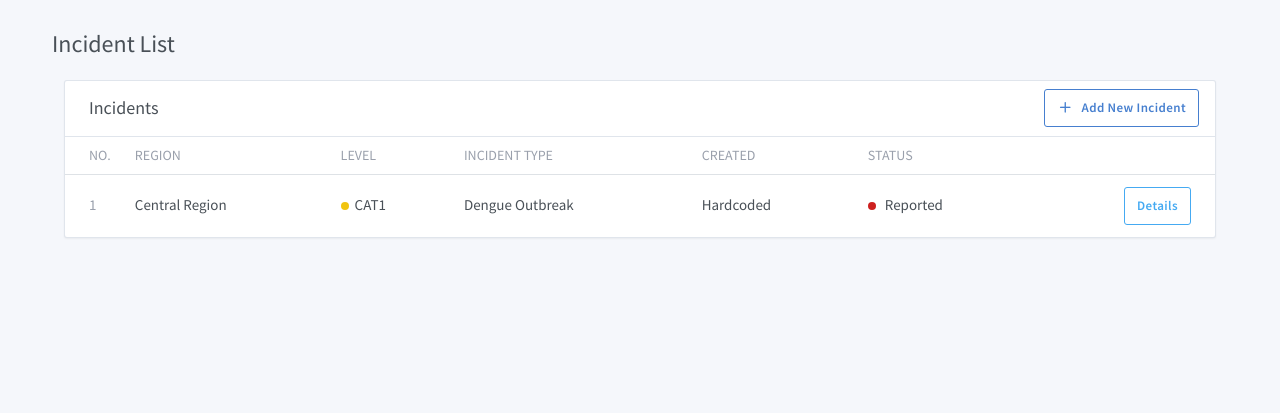
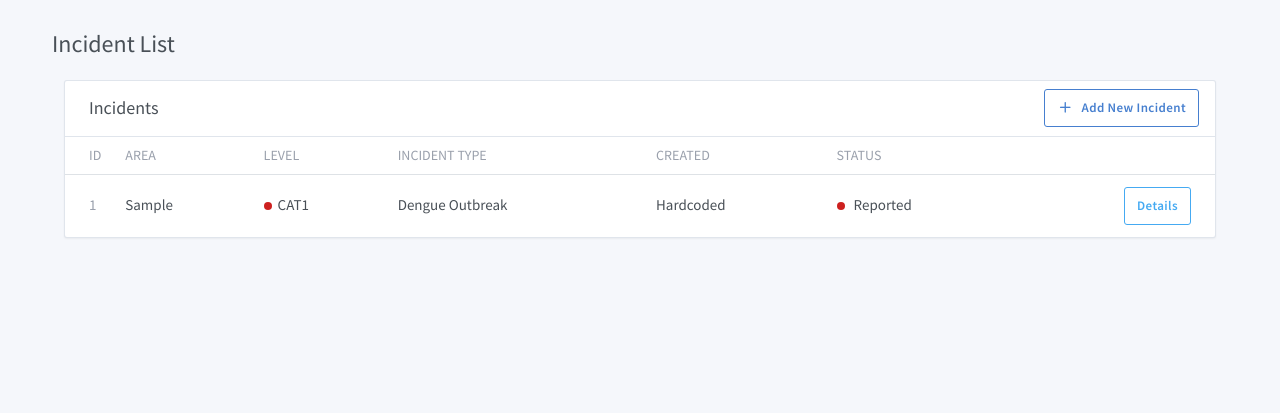
Before and after one commit to jwngo/CMS3003, a Django app: page / in a window 1280 px wide. Shown: the part 121-534 px from the top of the page. Run offline with Django 3.2, Linux system fonts and the light colour scheme; tables that the repository leaves empty hold one stand-in row (values such as "Sample post"); some libraries are stand-ins or nearby versions.

Commit message:
dynamic dashboard

```diff
--- a/cms/baseapp/templates/dashboard.html
+++ b/cms/baseapp/templates/dashboard.html
@@ -17,10 +17,20 @@
     </div>
     <div class="table-responsive">
       <table class="table card-table table-vcenter text-nowrap">
+
+        {% if incidents|length == 0 %}
+        <thead>
+          <tbody>
+            <tr>
+              <td class="text-center">No incidents =)</td>
+            </tr>
+          </tbody>
+        </thead>
+        {% else %}
         <thead>
           <tr>
-            <th class="w-1">No.</th>
-            <th>Region</th>
+            <th class="w-1">ID</th>
+            <th>Area</th>
             <th>Level</th>
             <th>Incident Type</th>
             <th>Created</th>
@@ -28,16 +38,25 @@
             <th></th>
           </tr>
         </thead>
+        {% endif %}
+
         {% for incident in incidents %}
         <tbody>
           <tr>
-            <td><span class="text-muted">{{ incident.id }}</span></td>
-            <td>{{ incident.region }}</td>
+            <td><span class="text-muted text-centre">{{ incident.id }}</span></td>
+            <td>{{ incident.area }}</td>
+
+            {% if incident.level == 'CAT2' %}
             <td> <span class="status-icon bg-warning"></span>{{ incident.level }}</td>
+            {% else %}
+            <td> <span class="status-icon bg-red"></span>{{ incident.level }}</td>
+            {% endif %}
+
             <td>{{ incident.incident_type }}</td>
             <td>
               Hardcoded
             </td>
+
             {% if incident.status == 'Reported' %}
             <td>
               <span class="status-icon bg-danger"></span> Reported
@@ -47,12 +66,14 @@
               <span class="status-icon bg-warning"></span> Handling
             </td>
             {% endif %}
+
             <td class="text-right">
               <a href="{% url 'incident_details' incident.id %}" class="btn btn-outline-info btn">Details</a>
             </td>
           </tr>
         </tbody>
         {% endfor %}
+
       </table>
     </div>
   </div>
```
Also changed, not shown: cms/db.sqlite3.
